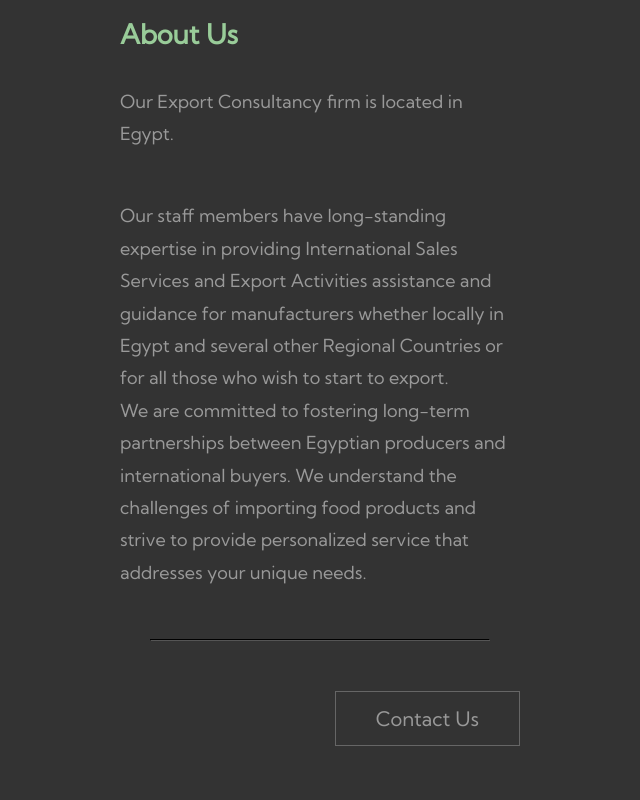
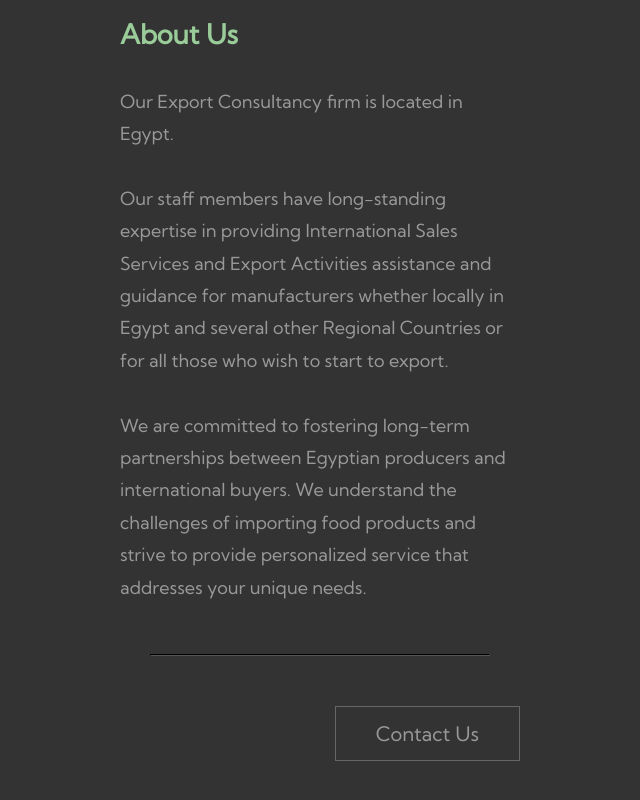
Before and after one commit to mahmoud-hatem-zaky/hatemzaki, a plain HTML site: page index.html in a window 1280 px wide. Shown: the part 4438-5238 px from the top of the page, without its empty margins (0-640 px from the left). Drawn offline with Linux system fonts and the light colour scheme.

Commit message:
Quick Fix

```diff
--- a/index.html
+++ b/index.html
@@ -184,9 +184,10 @@ Our mission is to simplify the import process for overseas buyers by providing e
                 <p>
                     Our Export Consultancy firm  is located in Egypt.
 
-                </p>
-                <p>
+		<br>
+		<br>
 					Our staff members have long-standing expertise in providing International Sales Services and Export Activities assistance and guidance for manufacturers whether locally in Egypt and several other Regional Countries or for all those who wish to start to export.
+		<br>
 		<br>
 			We are committed to fostering long-term partnerships between Egyptian producers and international buyers. We understand the challenges of importing food products and strive to provide personalized service that addresses your unique needs.
 		</p>
```
